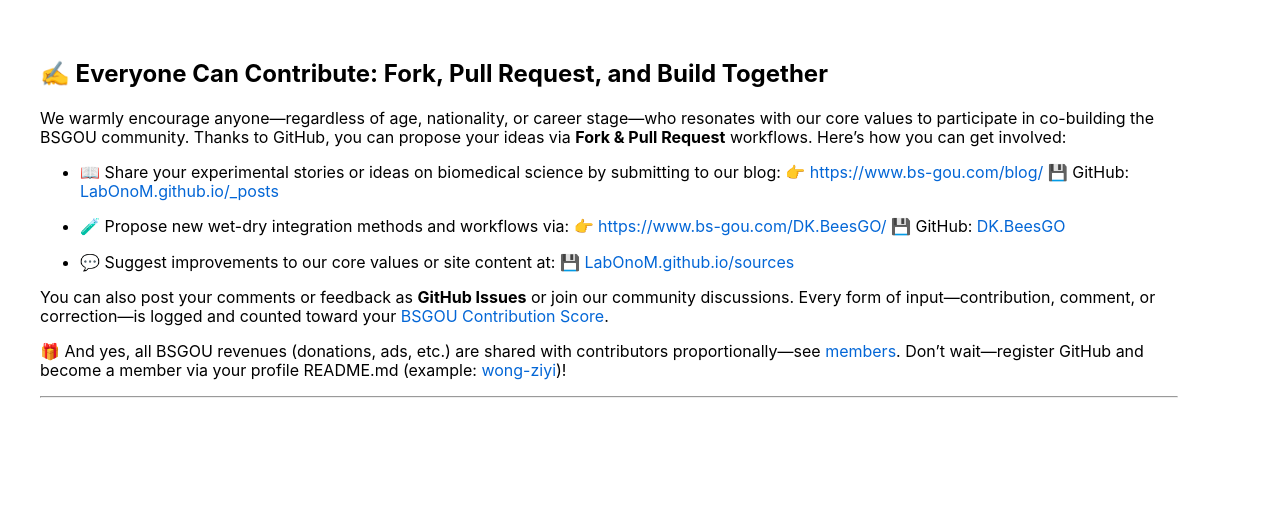
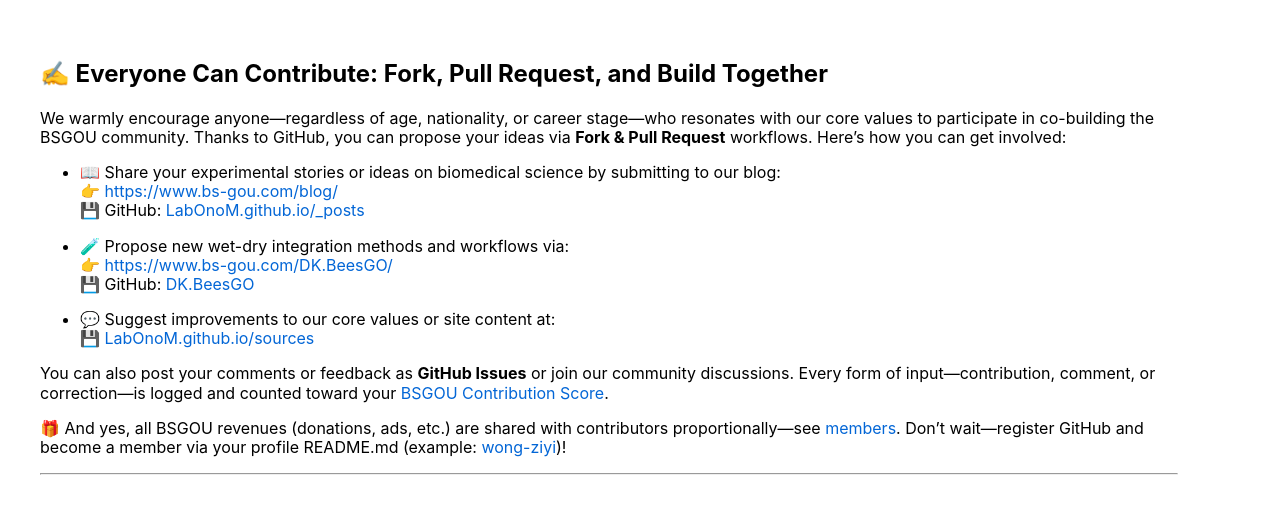
Before and after one commit to LabOnoM/LabOnoM.github.io, a Jekyll site: the page built from sources/Contributions.md, in a window 1280 px wide. Shown: the top 514 px of the page. Built offline with Jekyll 4.4.1, drawn with Linux system fonts in a browser that asks for light colours; our own code applies the rules of GitHub Pages for plain Markdown files.

Commit message:
Adjust about iframe

```diff
--- a/index.html
+++ b/index.html
@@ -251,7 +251,7 @@
 				<div class="container">
 					<section>
 						<h2><br></h2>
-						<iframe src="https://labonom.github.io/sources/Contributions.html" width="100%" height="800"
+						<iframe src="https://labonom.github.io/sources/Contributions.html" width="100%" height="550"
 							style="border: none; box-shadow: 0 0 10px rgba(0,0,0,0.1); border-radius: 12px;" loading="lazy"
 							title="BSGOU Members"></iframe>
 					</section>
--- a/sources/Contributions.md
+++ b/sources/Contributions.md
@@ -7,15 +7,15 @@ layout: iframe
 We warmly encourage anyone—regardless of age, nationality, or career stage—who resonates with our core values to participate in co-building the BSGOU community. Thanks to GitHub, you can propose your ideas via **Fork & Pull Request** workflows. Here’s how you can get involved:
 
 - 📖 Share your experimental stories or ideas on biomedical science by submitting to our blog:
-  👉 [https://www.bs-gou.com/blog/](https://www.bs-gou.com/blog/)
-  💾 GitHub: [LabOnoM.github.io/_posts](https://github.com/LabOnoM/LabOnoM.github.io/tree/main/_posts)
+  <br>👉 [https://www.bs-gou.com/blog/](https://www.bs-gou.com/blog/)
+  <br>💾 GitHub: [LabOnoM.github.io/_posts](https://github.com/LabOnoM/LabOnoM.github.io/tree/main/_posts)
 
 - 🧪 Propose new wet-dry integration methods and workflows via:
-  👉 [https://www.bs-gou.com/DK.BeesGO/](https://www.bs-gou.com/DK.BeesGO/)
-  💾 GitHub: [DK.BeesGO](https://github.com/LabOnoM/DK.BeesGO)
+  <br>👉 [https://www.bs-gou.com/DK.BeesGO/](https://www.bs-gou.com/DK.BeesGO/)
+  <br>💾 GitHub: [DK.BeesGO](https://github.com/LabOnoM/DK.BeesGO)
 
 - 💬 Suggest improvements to our core values or site content at:
-  💾 [LabOnoM.github.io/sources](https://github.com/LabOnoM/LabOnoM.github.io/tree/main/sources)
+  <br>💾 [LabOnoM.github.io/sources](https://github.com/LabOnoM/LabOnoM.github.io/tree/main/sources)
 
 You can also post your comments or feedback as **GitHub Issues** or join our community discussions. Every form of input—contribution, comment, or correction—is logged and counted toward your [BSGOU Contribution Score](https://www.bs-gou.com/2025/06/12/BSGOU-Contribution-Score.html).
 
```
Also changed, not shown: sources/Theory_Driven_Understanding_JP.md (+1 -1 lines).
